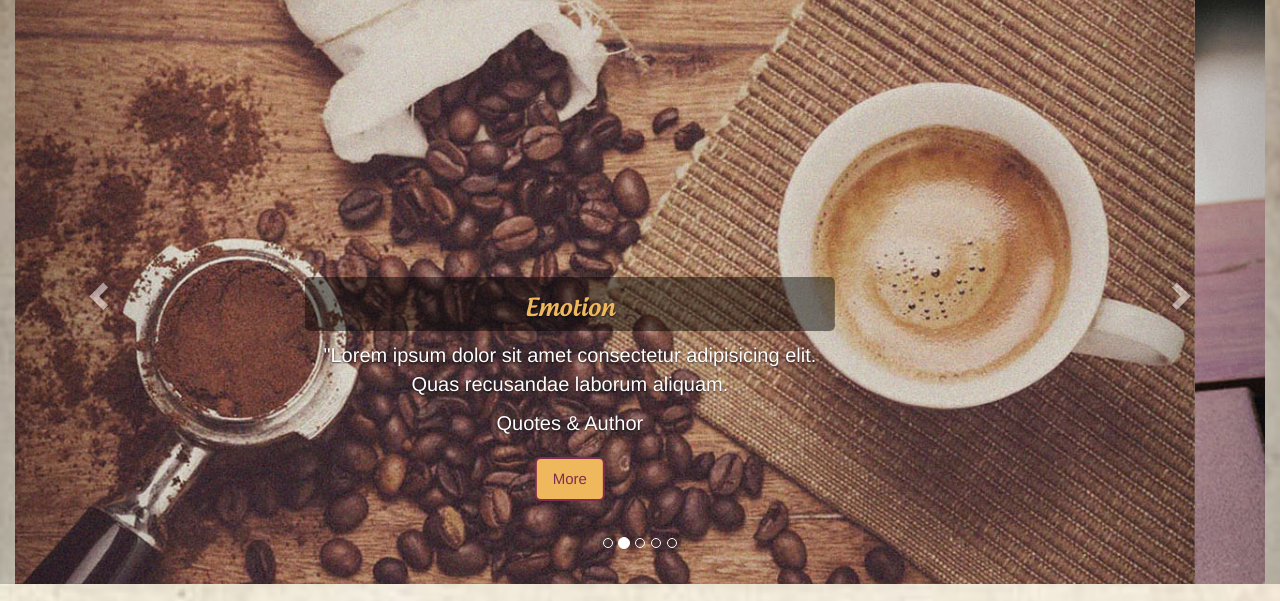
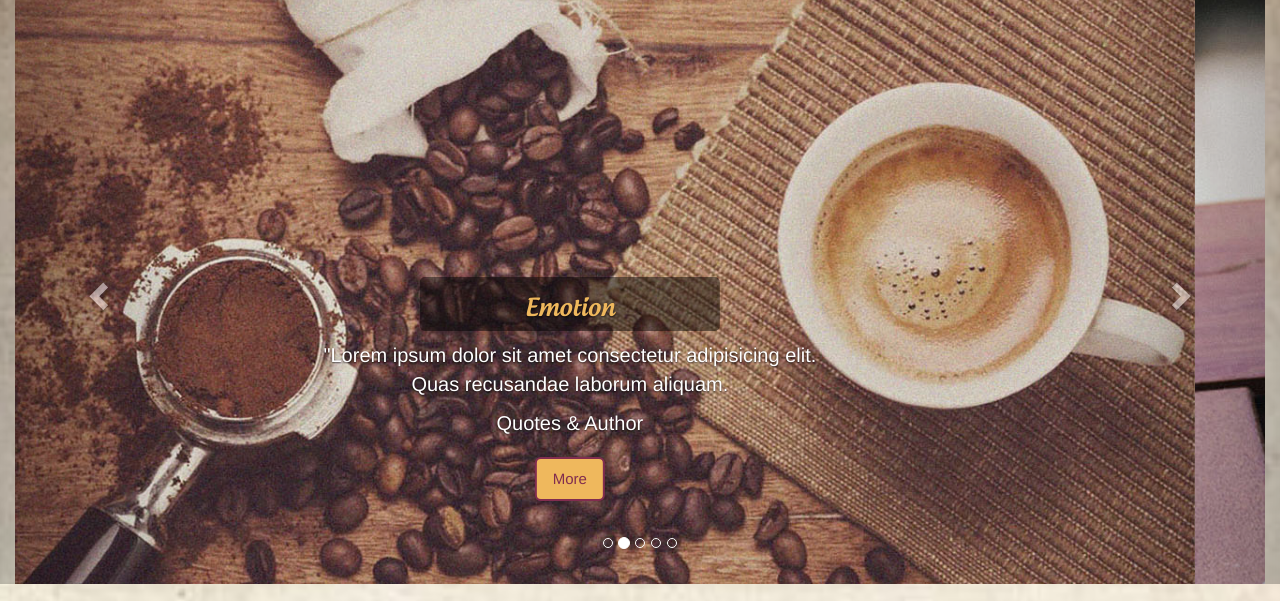
Before and after one commit to ntrix/cfhouse, a plain HTML site: page index.html in a window 1280 px wide. Shown: the part 83-684 px from the top of the page. Drawn offline with Linux system fonts and the light colour scheme.

Commit message:
style: index.js banner__title width

```diff
--- a/css/style.css
+++ b/css/style.css
@@ -104,17 +104,6 @@ nav ul li a:hover,
 	z-index: 99;
 }
 
-.banner__title:hover,
-#banner__deal:hover,
-#filter a:hover {
-	color: #fff;
-	transform: scale(1.05, 1.05);
-	transition: all ease 0.3s;
-}
-#banner__deal {
-	width: 30rem;
-	margin-left: -30%;
-}
 .banner__title {
 	display: block;
 	margin: 1rem auto;
@@ -127,12 +116,26 @@ nav ul li a:hover,
 	color: #efb85d;
 	background: #0007;
 }
+#banner__deal {
+	width: 30rem;
+	margin-left: -30%;
+}
+.banner__title:hover,
+#banner__deal:hover,
+#filter a:hover {
+	color: #fff;
+	transform: scale(1.05, 1.05);
+	transition: all ease 0.3s;
+}
 .banner__content {
 	margin-bottom: 2rem;
 	border-radius: 0.5rem;
 	font-size: 1.8rem;
 	color: #fff;
 	background: #8243;
+}
+.width-30 {
+	width: 30rem;
 }
 .carousel-caption {
 	position: absolute;
--- a/js/index.js
+++ b/js/index.js
@@ -61,7 +61,7 @@ for (let item of carouselItems) {
       <img loading="lazy" alt="First slide" class="center-block visible-xs" src="images/banner/banner${item.id}mobile.jpg">
       <div class="carousel-caption">
         <div class="row">
-          <a href="product.html#${item.target}" class="banner__title">${item.title}</a>
+          <a href="product.html#${item.target}" class="banner__title width-30">${item.title}</a>
           <div class="banner__content">${item.content}</div>
         </div>
         <a href="product.html#${item.target}" class="${item.className}">${item.btnType}</a>
```
